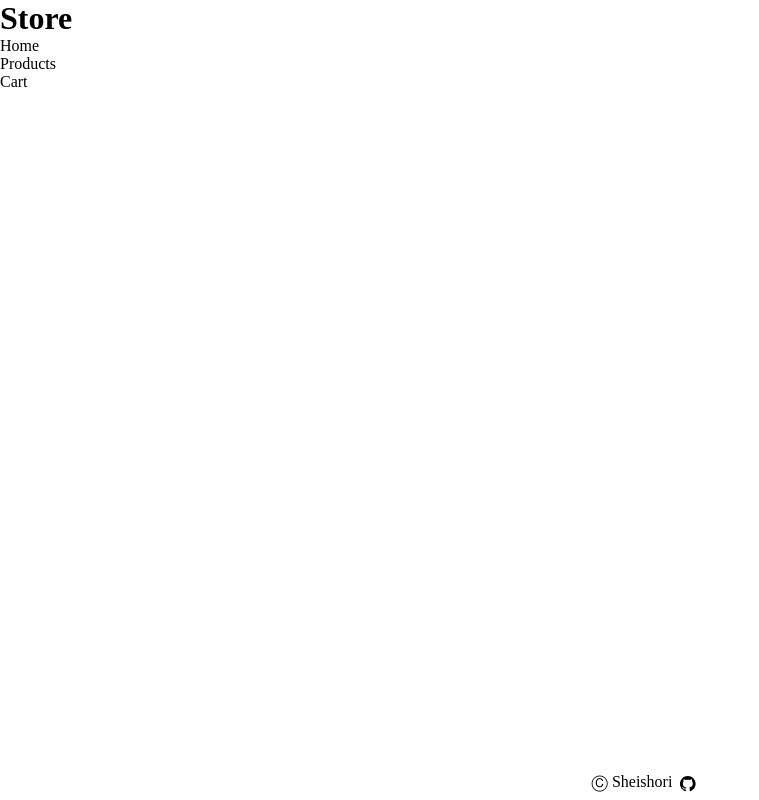
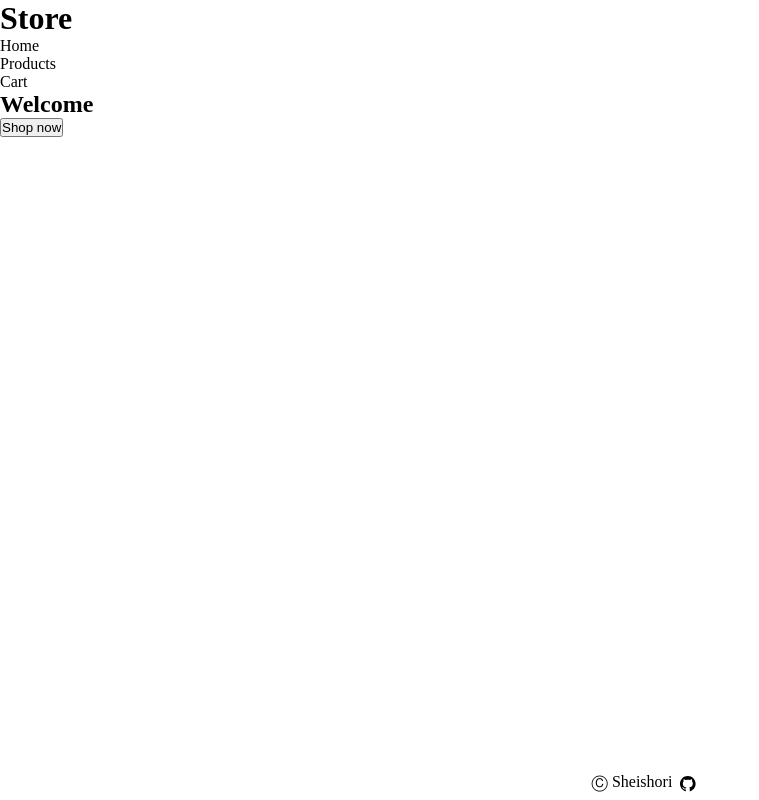
Before and after one commit to Sheishori/shopping-cart, a React (Create React App) app: page / in a window 1280 px wide. Shown: the whole page, without its empty margins (0-759 px from the left). Built offline with nearby package versions, Linux system fonts and the light colour scheme.

Commit message:
Add placeholder elements to the Home component

```diff
--- a/src/components/Home.tsx
+++ b/src/components/Home.tsx
@@ -1,7 +1,12 @@
 import React from 'react';
 
-function Main() {
-	return <main></main>;
+function Home() {
+	return (
+		<main>
+			<h2>Welcome</h2>
+			<button>Shop now</button>
+		</main>
+	);
 }
 
-export default Main;
+export default Home;
```
